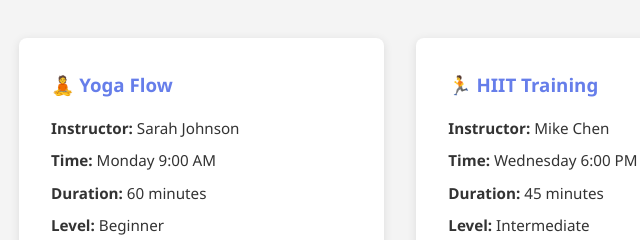
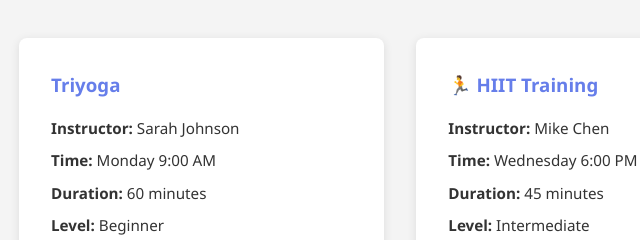
Before and after one commit to LJMatthews1/Bobble, a plain HTML site: page AI Experiment 2/classes.html in a window 1280 px wide. Shown: the part 230-470 px from the top of the page, 41-681 px from the left. Drawn offline with Linux system fonts and the light colour scheme; a web font is replaced by a local one.

Commit message:
Update classes.html

```diff
--- a/AI Experiment 2/classes.html
+++ b/AI Experiment 2/classes.html
@@ -38,7 +38,7 @@
 
             <div class="classes-grid">
                 <div class="class-card">
-                    <h3>🧘 Yoga Flow</h3>
+                    <h3>Triyoga</h3>
                     <p><strong>Instructor:</strong> Sarah Johnson</p>
                     <p><strong>Time:</strong> Monday 9:00 AM</p>
                     <p><strong>Duration:</strong> 60 minutes</p>
```
